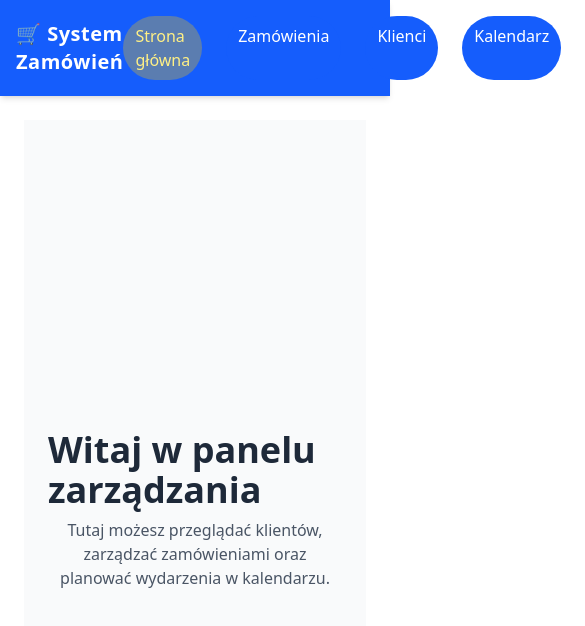
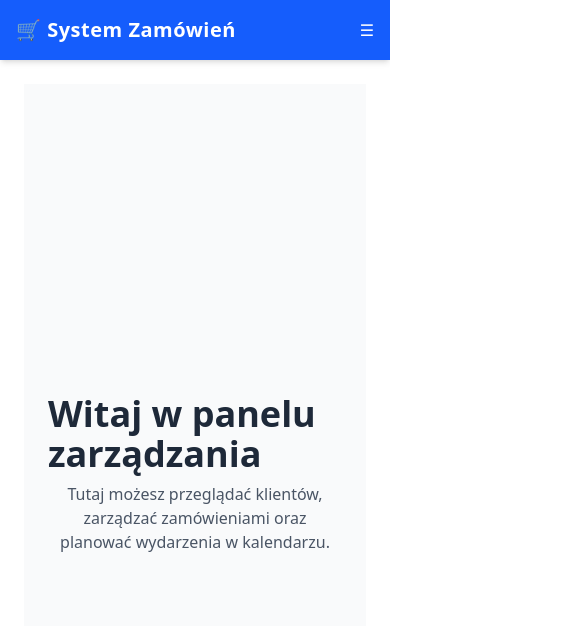
Before and after one commit to SpacingKosmopan/ZadanieSystemZamowien, a React (Vite) app in the folder my-app/: page / in a window 390 px wide. Shown: the top 626 px of the page, 585 px wide, since content can reach past the window. Built offline with nearby package versions, Linux system fonts and the light colour scheme.

Commit message:
Finished app, documentation

```diff
--- a/my-app/src/App.jsx
+++ b/my-app/src/App.jsx
@@ -23,6 +23,7 @@ function App() {
     const savedClients = localStorage.getItem("clients");
     return savedClients ? JSON.parse(savedClients) : [];
   });
+  const [menuOpen, setMenuOpen] = useState(false);
 
   useEffect(() => {
     localStorage.setItem("clients", JSON.stringify(clients));
@@ -41,7 +42,20 @@ function App() {
                   🛒 System Zamówień
                 </h1>
 
-                <div className="flex gap-6">
+                <div className="md:hidden">
+                  <button
+                    onClick={() => setMenuOpen(!menuOpen)}
+                    className="focus:outline-none"
+                  >
+                    {menuOpen ? "✖" : "☰"}
+                  </button>
+                </div>
+
+                <div
+                  className={`flex-col md:flex md:flex-row gap-2 md:gap-6 absolute md:static top-16 left-0 w-full md:w-auto bg-blue-600 md:bg-transparent transition-all duration-300 ${
+                    menuOpen ? "flex" : "hidden"
+                  }`}
+                >
                   <NavLink title="Strona główna" pathName="/" />
                   <NavLink title="Zamówienia" pathName="/orders" />
                   <NavLink title="Klienci" pathName="/clients" />
--- a/my-app/src/pages/cat.jsx
+++ b/my-app/src/pages/cat.jsx
@@ -26,7 +26,7 @@ export const CatPage = () => {
       >
         Wygeneruj
       </button>
-      <div className="mt-4 p-4 bg-gradient-to-r from-white to-gray-50 border border-gray-100 rounded-lg">
+      <div className="mt-4 p-4 bg-linear-to-r from-white to-gray-50 border border-gray-100 rounded-lg">
         <p className="text-gray-800 leading-relaxed">{fact}</p>
       </div>
     </div>
```
Also changed, not shown: 2 other files (tests, documents, lock files or other folders).
